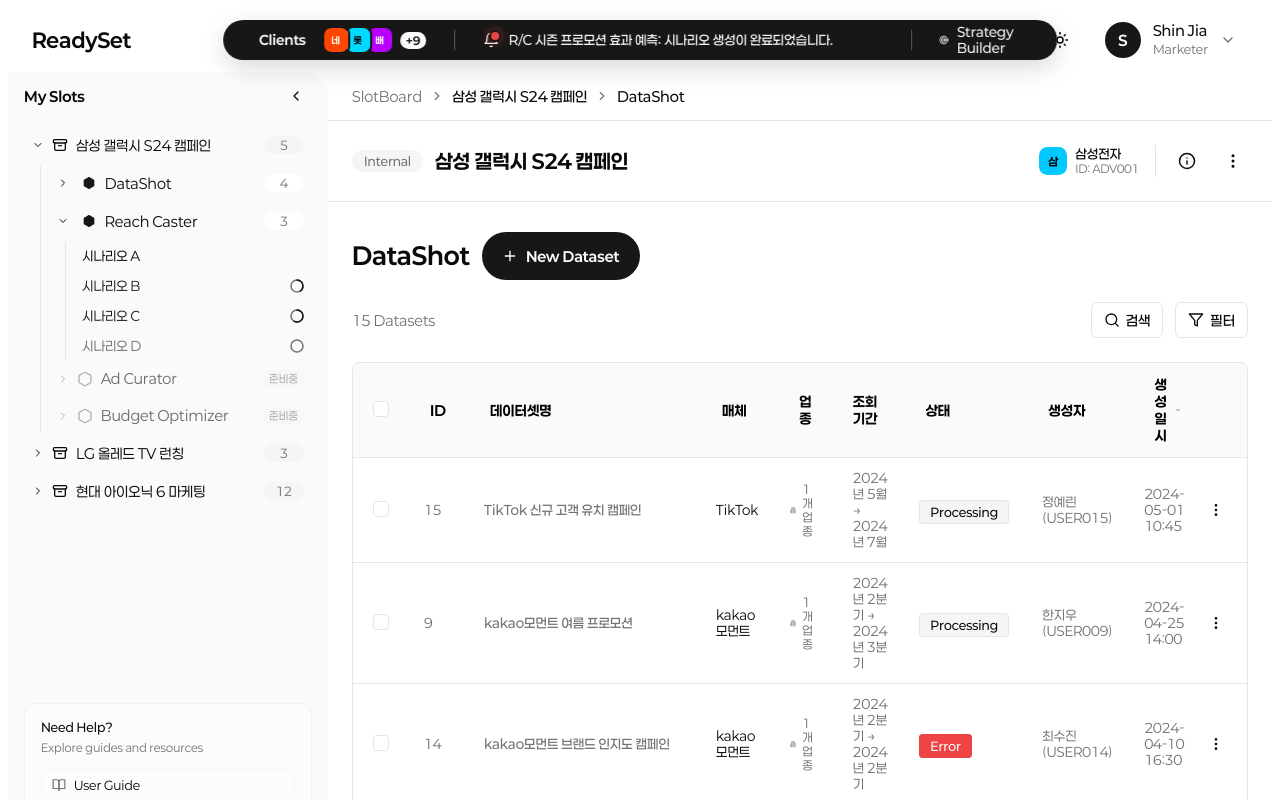
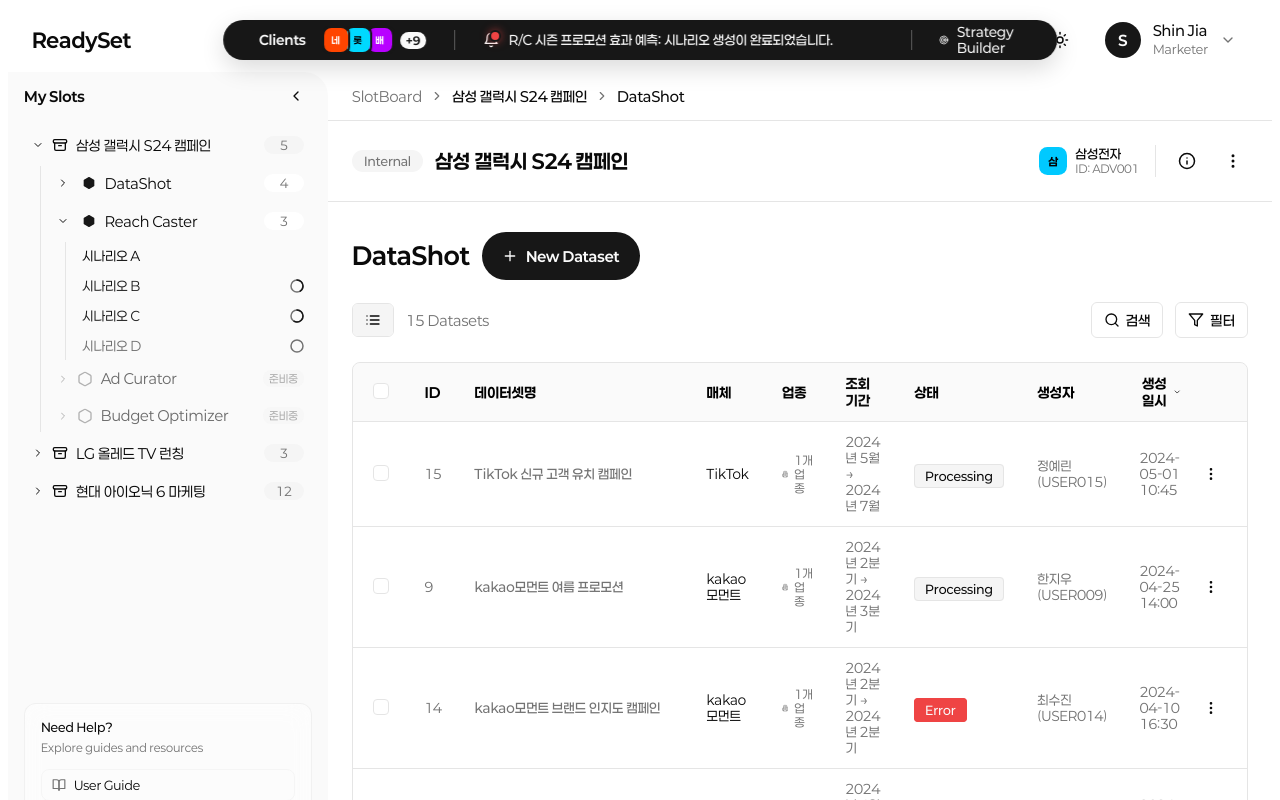
Before and after one commit to taetaej/ReadySet, a React (Vite) app: page /datashot in a window 1280 px wide. Shown: the top 800 px of the page. Built offline with nearby package versions, Linux system fonts and the light colour scheme.

Commit message:
fix: Add list icon and fix table header alignment

```diff
--- a/src/components/datashot/DatasetList.tsx
+++ b/src/components/datashot/DatasetList.tsx
@@ -1,5 +1,5 @@
 import { useState } from 'react'
-import { Plus, Search, Filter, X, ChevronDown, ChevronUp, ChevronLeft, ChevronRight, MoreVertical, Copy, ArrowRightLeft, Trash2, Building2 } from 'lucide-react'
+import { Plus, Search, Filter, X, ChevronDown, ChevronUp, ChevronLeft, ChevronRight, MoreVertical, Copy, ArrowRightLeft, Trash2, Building2, List } from 'lucide-react'
 import { useNavigate } from 'react-router-dom'
 import { SlotHeader } from '../reachcaster/SlotHeader'
 import { sampleDatasets } from './types'
@@ -245,12 +245,36 @@
           alignItems: 'center',
           marginBottom: '24px'
         }}>
-          {/* 좌측: 데이터셋 개수 */}
-          <div style={{
-            fontSize: '14px',
-            color: 'hsl(var(--muted-foreground))'
-          }}>
-            {filteredDatasets.length} Datasets
+          {/* 좌측: 리스트 아이콘 + 데이터셋 개수 */}
+          <div style={{ display: 'flex', alignItems: 'center', gap: '12px' }}>
+            {/* 리스트 아이콘 */}
+            <div style={{
+              display: 'flex',
+              alignItems: 'center',
+              border: '1px solid hsl(var(--border))',
+              borderRadius: '6px',
+              overflow: 'hidden'
+            }}>
+              <button
+                className="btn btn-ghost btn-sm"
+                style={{
+                  borderRadius: 0,
+                  border: 'none',
+                  backgroundColor: 'hsl(var(--muted))',
+                  padding: '8px 12px'
+                }}
+              >
+                <List size={16} />
+              </button>
+            </div>
+
+            {/* 데이터셋 개수 */}
+            <div style={{
+              fontSize: '14px',
+              color: 'hsl(var(--muted-foreground))'
+            }}>
+              {filteredDatasets.length} Datasets
+            </div>
           </div>
 
           <div style={{ display: 'flex', alignItems: 'center', gap: '12px' }}>
@@ -508,22 +532,22 @@
                   />
                 </th>
                 <th style={{ padding: '12px 16px', textAlign: 'left', fontSize: '14px', fontWeight: '600', width: '80px' }}>
-                  <button onClick={() => handleSort('id')} style={{ display: 'flex', alignItems: 'center', gap: '4px', background: 'none', border: 'none', cursor: 'pointer', fontWeight: '600', fontSize: '14px' }}>
+                  <button onClick={() => handleSort('id')} style={{ display: 'flex', alignItems: 'center', gap: '4px', background: 'none', border: 'none', cursor: 'pointer', fontWeight: '600', fontSize: '14px', padding: 0 }}>
                     ID {renderSortIcon('id')}
                   </button>
                 </th>
                 <th style={{ padding: '12px 16px', textAlign: 'left', fontSize: '14px', fontWeight: '600', minWidth: '200px' }}>
-                  <button onClick={() => handleSort('name')} style={{ display: 'flex', alignItems: 'center', gap: '4px', background: 'none', border: 'none', cursor: 'pointer', fontWeight: '600', fontSize: '14px' }}>
+                  <button onClick={() => handleSort('name')} style={{ display: 'flex', alignItems: 'center', gap: '4px', background: 'none', border: 'none', cursor: 'pointer', fontWeight: '600', fontSize: '14px', padding: 0 }}>
                     데이터셋명 {renderSortIcon('name')}
                   </button>
                 </th>
                 <th style={{ padding: '12px 16px', textAlign: 'left', fontSize: '14px', fontWeight: '600', width: '120px' }}>
-                  <button onClick={() => handleSort('media')} style={{ display: 'flex', alignItems: 'center', gap: '4px', background: 'none', border: 'none', cursor: 'pointer', fontWeight: '600', fontSize: '14px' }}>
+                  <button onClick={() => handleSort('media')} style={{ display: 'flex', alignItems: 'center', gap: '4px', background: 'none', border: 'none', cursor: 'pointer', fontWeight: '600', fontSize: '14px', padding: 0 }}>
                     매체 {renderSortIcon('media')}
                   </button>
                 </th>
                 <th style={{ padding: '12px 16px', textAlign: 'left', fontSize: '14px', fontWeight: '600', width: '100px' }}>
-                  <button onClick={() => handleSort('industry')} style={{ display: 'flex', alignItems: 'center', gap: '4px', background: 'none', border: 'none', cursor: 'pointer', fontWeight: '600', fontSize: '14px' }}>
+                  <button onClick={() => handleSort('industry')} style={{ display: 'flex', alignItems: 'center', gap: '4px', background: 'none', border: 'none', cursor: 'pointer', fontWeight: '600', fontSize: '14px', padding: 0 }}>
                     업종 {renderSortIcon('industry')}
                   </button>
                 </th>
@@ -531,17 +555,17 @@
                   조회 기간
                 </th>
                 <th style={{ padding: '12px 16px', textAlign: 'left', fontSize: '14px', fontWeight: '600', width: '100px' }}>
-                  <button onClick={() => handleSort('status')} style={{ display: 'flex', alignItems: 'center', gap: '4px', background: 'none', border: 'none', cursor: 'pointer', fontWeight: '600', fontSize: '14px' }}>
+                  <button onClick={() => handleSort('status')} style={{ display: 'flex', alignItems: 'center', gap: '4px', background: 'none', border: 'none', cursor: 'pointer', fontWeight: '600', fontSize: '14px', padding: 0 }}>
                     상태 {renderSortIcon('status')}
                   </button>
                 </th>
                 <th style={{ padding: '12px 16px', textAlign: 'left', fontSize: '14px', fontWeight: '600', width: '100px' }}>
-                  <button onClick={() => handleSort('creator')} style={{ display: 'flex', alignItems: 'center', gap: '4px', background: 'none', border: 'none', cursor: 'pointer', fontWeight: '600', fontSize: '14px' }}>
+                  <button onClick={() => handleSort('creator')} style={{ display: 'flex', alignItems: 'center', gap: '4px', background: 'none', border: 'none', cursor: 'pointer', fontWeight: '600', fontSize: '14px', padding: 0 }}>
                     생성자 {renderSortIcon('creator')}
                   </button>
                 </th>
                 <th style={{ padding: '12px 16px', textAlign: 'left', fontSize: '14px', fontWeight: '600', width: '140px' }}>
-                  <button onClick={() => handleSort('created')} style={{ display: 'flex', alignItems: 'center', gap: '4px', background: 'none', border: 'none', cursor: 'pointer', fontWeight: '600', fontSize: '14px' }}>
+                  <button onClick={() => handleSort('created')} style={{ display: 'flex', alignItems: 'center', gap: '4px', background: 'none', border: 'none', cursor: 'pointer', fontWeight: '600', fontSize: '14px', padding: 0 }}>
                     생성일시 {renderSortIcon('created')}
                   </button>
                 </th>
```
